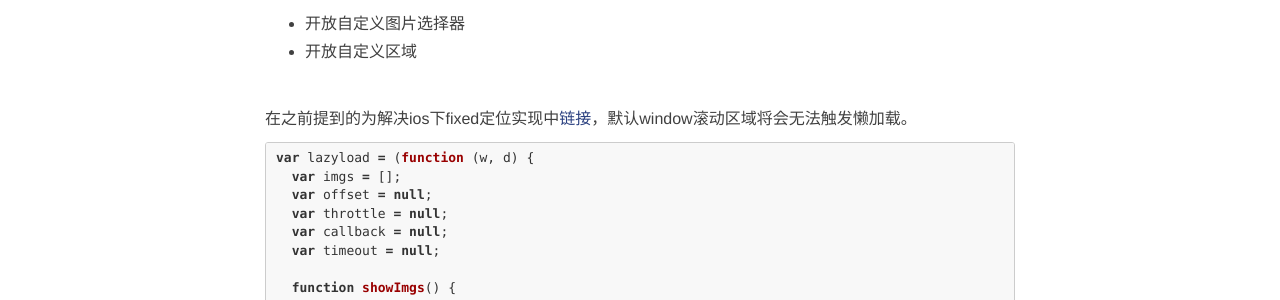
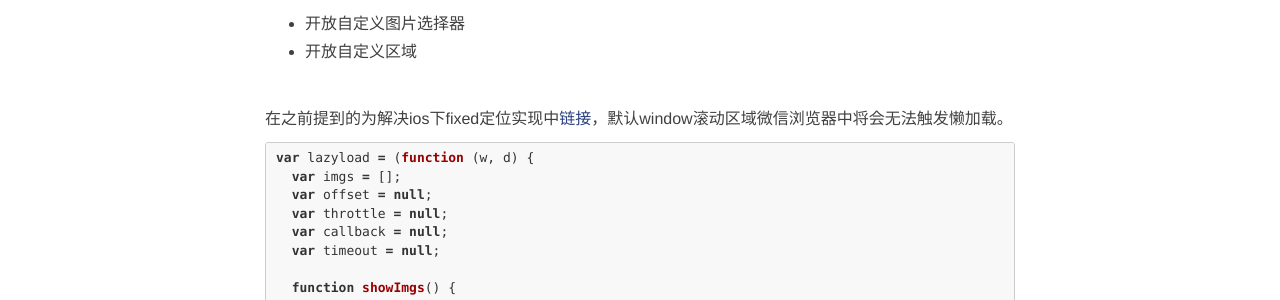
Before and after one commit to liuzesi/GyueGuo.github.io, a Jekyll site: the page built from _posts/2017-12-23-实现一个自定义的图片懒加载插件.md, in a window 1280 px wide. Shown: the part 880-1180 px from the top of the page. Built offline with Jekyll 4.4.1, drawn with Linux system fonts in a browser that asks for light colours; nearby versions of some CDN libraries; comment, search, counter and statistics services are not loaded.

````diff
--- a/_posts/2017-12-23-实现一个自定义的图片懒加载插件.md
+++ b/_posts/2017-12-23-实现一个自定义的图片懒加载插件.md
@@ -24,7 +24,7 @@
 - 开放自定义图片选择器
 - 开放自定义区域
 
-在之前提到的为解决ios下fixed定位实现中[链接](https://gyueguo.github.io/blog/2017/12/06/ios%E4%B8%ADfixed%E5%AE%9A%E4%BD%8D%E5%A4%B1%E6%95%88%E5%8F%8A%E8%8E%B7%E7%9F%A5%E9%94%AE%E7%9B%98%E5%BC%B9%E5%87%BA-%E6%94%B6%E8%B5%B7%E7%9A%84%E6%96%B9%E6%B3%95/)，默认window滚动区域将会无法触发懒加载。
+在之前提到的为解决ios下fixed定位实现中[链接](https://gyueguo.github.io/blog/2017/12/06/ios%E4%B8%ADfixed%E5%AE%9A%E4%BD%8D%E5%A4%B1%E6%95%88%E5%8F%8A%E8%8E%B7%E7%9F%A5%E9%94%AE%E7%9B%98%E5%BC%B9%E5%87%BA-%E6%94%B6%E8%B5%B7%E7%9A%84%E6%96%B9%E6%B3%95/)，默认window滚动区域微信浏览器中将会无法触发懒加载。
 
 ```javascript
 var lazyload = (function (w, d) {
````
